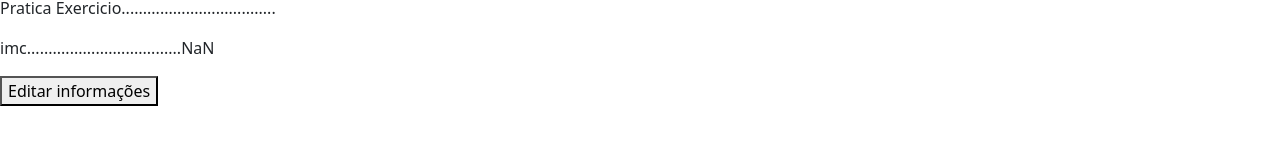
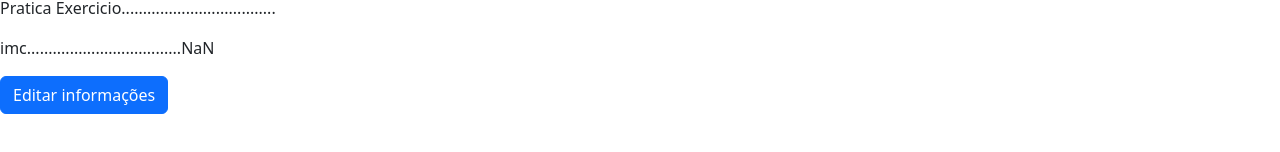
Before and after one commit to SchulzMatheus/sedentarismHelper, a React (Create React App) app: page /details/userinfo in a window 1280 px wide. Shown: the part 412-564 px from the top of the page. Built offline with nearby package versions, Linux system fonts and the light colour scheme.

Commit message:
o botao tava feio

```diff
--- a/src/pages/userPage.jsx
+++ b/src/pages/userPage.jsx
@@ -5,6 +5,7 @@ import UserCard from '../Components/userCard';
 import { getUser } from '../services/userApi';
 import Loading from '../Components/loading';
 import Header from './Header';
+import 'bootstrap/dist/css/bootstrap.min.css';
 
 export default class Products extends Component {
   state = {
@@ -48,7 +49,14 @@ export default class Products extends Component {
             userImage={ x.userImage }
             imc={ x.userAttr2 / aux }
           />
-          <button type="button" onClick={ this.handleClick }>Editar informações</button>
+          <button
+            className="btn btn-primary saveBtn"
+            type="button"
+            onClick={ this.handleClick }
+          >
+            Editar informações
+
+          </button>
         </div>
       )
     );
```
